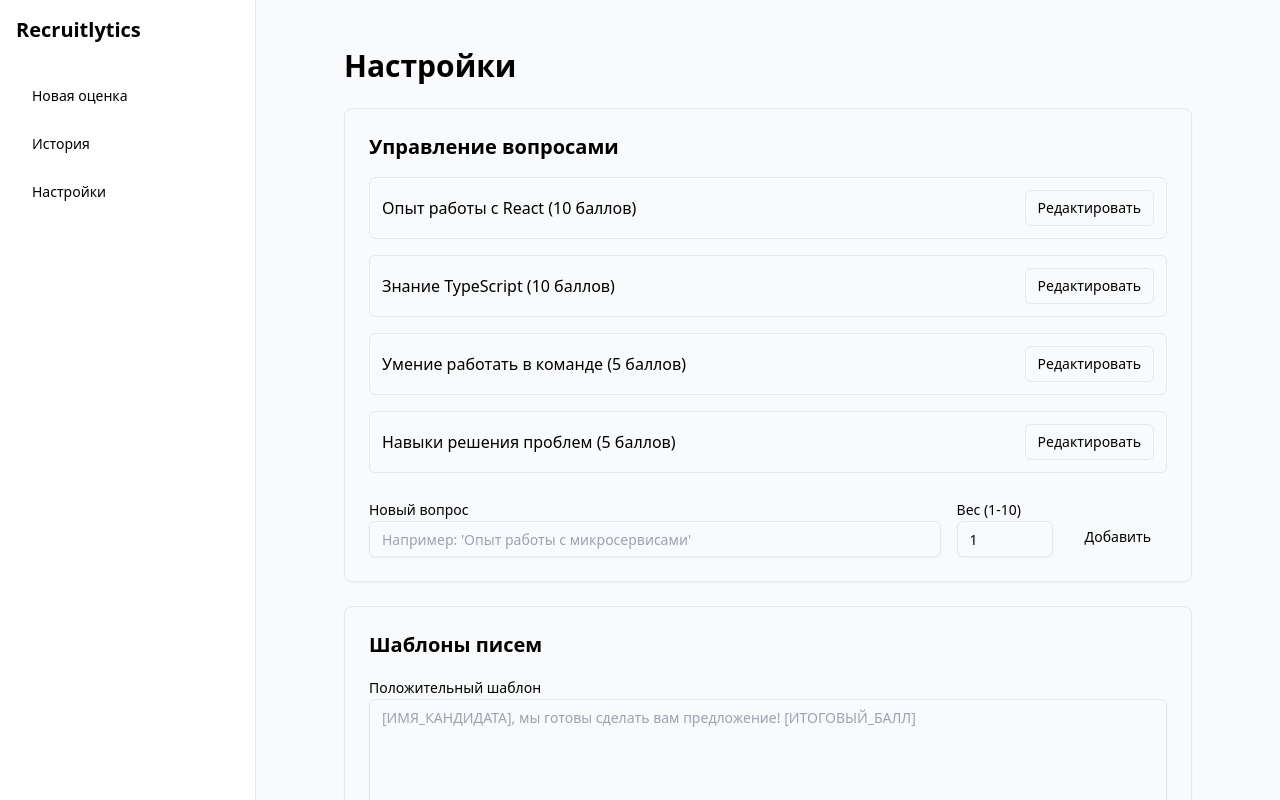
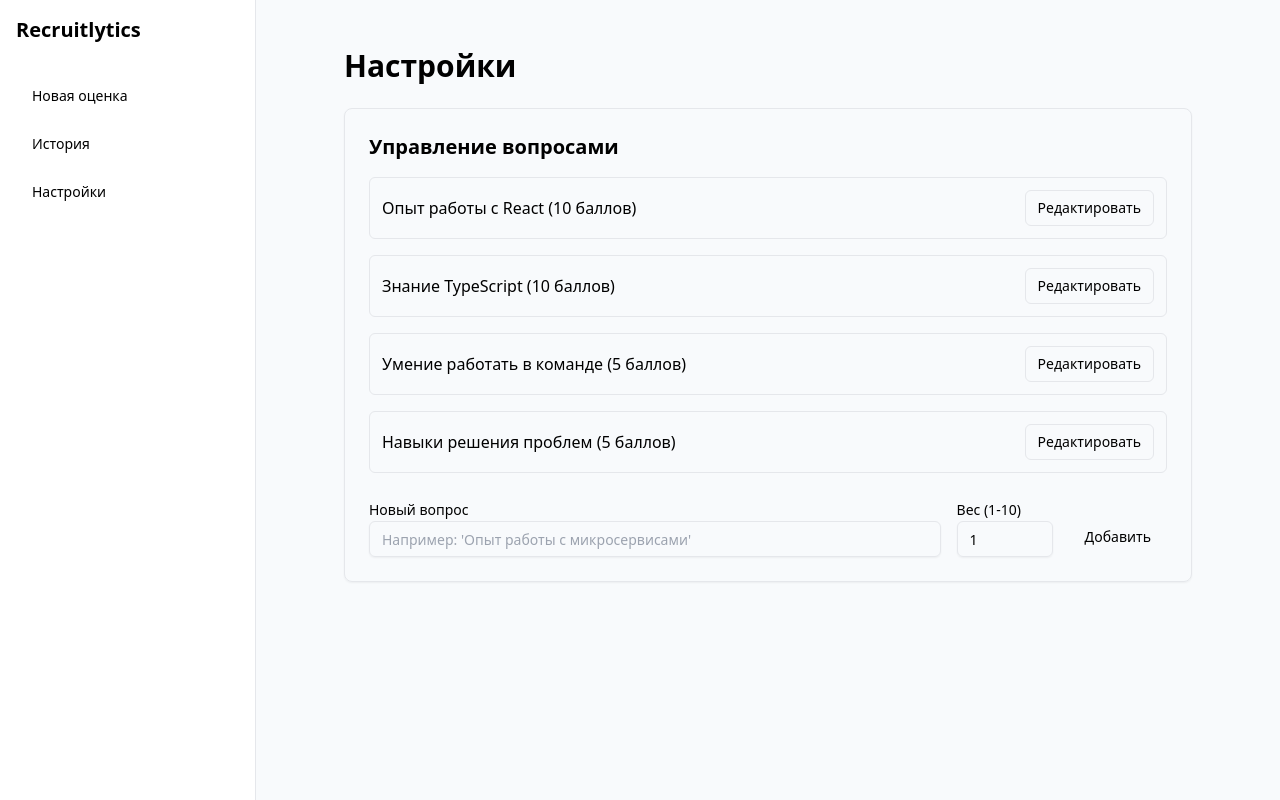
Before and after one commit to haaum666/Recruitlytics, a React (Vite) app: page / in a window 1280 px wide. Both pictures are taken after a click on the button "Настройки". Shown: the top 800 px of the page. Built offline with nearby package versions, Linux system fonts and the light colour scheme.

Commit message:
Update SettingsPage.jsx

```diff
--- a/src/pages/SettingsPage.jsx
+++ b/src/pages/SettingsPage.jsx
@@ -4,7 +4,6 @@ import { Card, CardContent } from '../components/ui/card';
 import { Label } from '../components/ui/label';
 import { Input } from '../components/ui/input';
 import { Button } from '../components/ui/button';
-import { Textarea } from '../components/ui/textarea';
 import { questions as defaultQuestions } from '../config/questions.js';
 
 function SettingsPage() {
@@ -12,7 +11,6 @@ function SettingsPage() {
   const [newQuestionText, setNewQuestionText] = useState('');
   const [newQuestionWeight, setNewQuestionWeight] = useState(1);
   const [editingQuestionId, setEditingQuestionId] = useState(null);
-  const [emailTemplates, setEmailTemplates] = useState({ positive: '', negative: '' });
 
   useEffect(() => {
     const savedCustomQuestions = getFromLocalStorage('customQuestions', []);
@@ -28,8 +26,6 @@ function SettingsPage() {
       ...savedCustomQuestions
     ];
     setAllQuestions(combinedQuestions);
-    const savedTemplates = getFromLocalStorage('emailTemplates', { positive: '', negative: '' });
-    setEmailTemplates(savedTemplates);
   }, []);
 
   const handleEditClick = (question) => {
@@ -76,12 +72,6 @@ function SettingsPage() {
     setAllQuestions(updatedQuestions);
     const customQuestionsToSave = updatedQuestions.filter(q => !defaultQuestions.some(defaultQ => defaultQ.id === q.id));
     saveToLocalStorage('customQuestions', customQuestionsToSave);
-  };
-
-  const handleTemplateChange = (type, value) => {
-    const updatedTemplates = { ...emailTemplates, [type]: value };
-    setEmailTemplates(updatedTemplates);
-    saveToLocalStorage('emailTemplates', updatedTemplates);
   };
 
   return (
@@ -136,35 +126,6 @@ function SettingsPage() {
           </div>
         </CardContent>
       </Card>
-
-      {/* Настройка шаблонов писем */}
-      <Card>
-        <CardContent className="pt-6">
-          <h2 className="text-xl font-semibold mb-4">Шаблоны писем</h2>
-          <div className="space-y-4">
-            <div>
-              <Label htmlFor="positive-template">Положительный шаблон</Label>
-              <Textarea
-                id="positive-template"
-                value={emailTemplates.positive}
-                onChange={(e) => handleTemplateChange('positive', e.target.value)}
-                placeholder="[ИМЯ_КАНДИДАТА], мы готовы сделать вам предложение! [ИТОГОВЫЙ_БАЛЛ]"
-                rows="5"
-              />
-            </div>
-            <div>
-              <Label htmlFor="negative-template">Отрицательный шаблон</Label>
-              <Textarea
-                id="negative-template"
-                value={emailTemplates.negative}
-                onChange={(e) => handleTemplateChange('negative', e.target.value)}
-                placeholder="[ИМЯ_КАНДИДАТА], к сожалению, мы не готовы сделать предложение. [ИТОГОВЫЙ_БАЛЛ]"
-                rows="5"
-              />
-            </div>
-          </div>
-        </CardContent>
-      </Card>
     </div>
   );
 }
```
